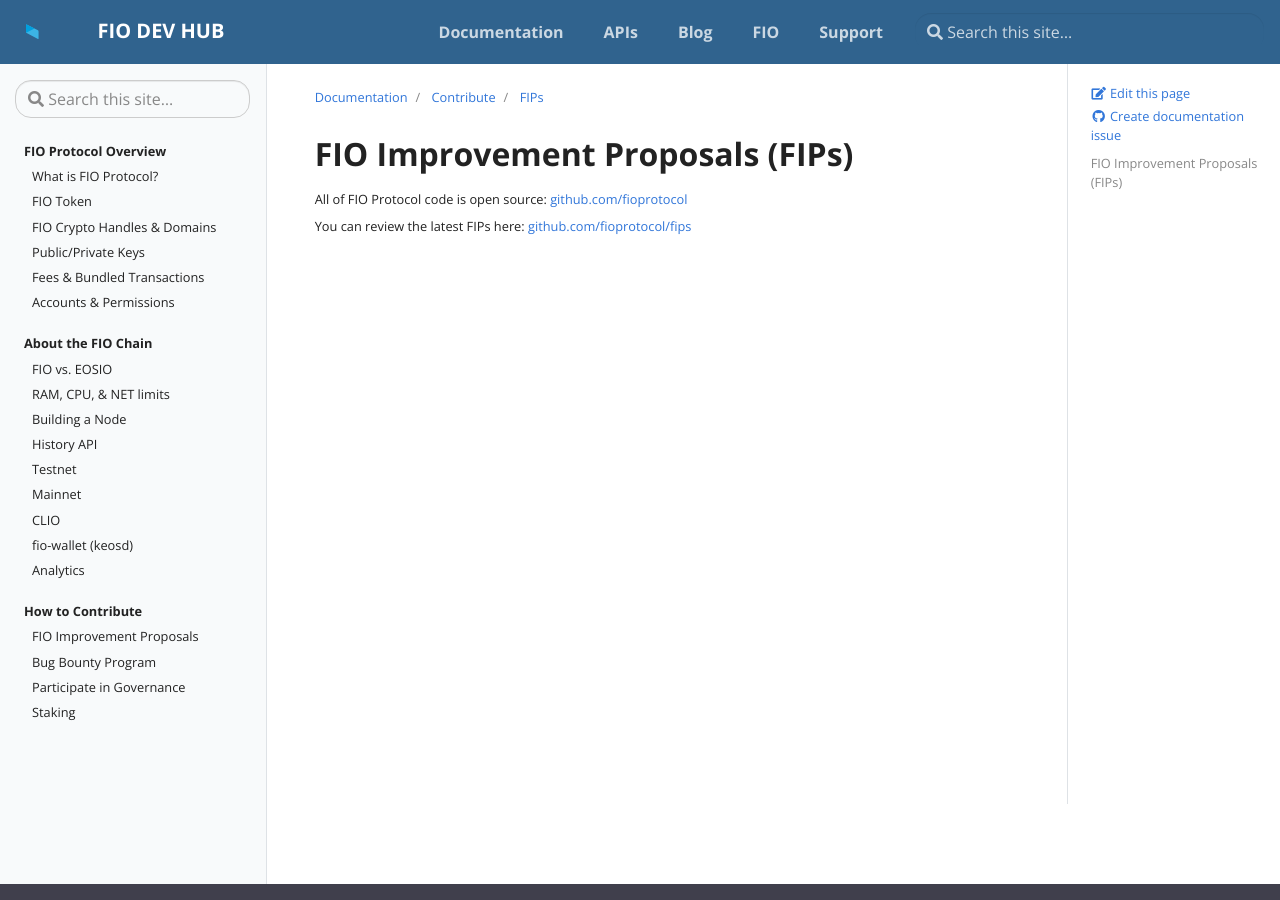
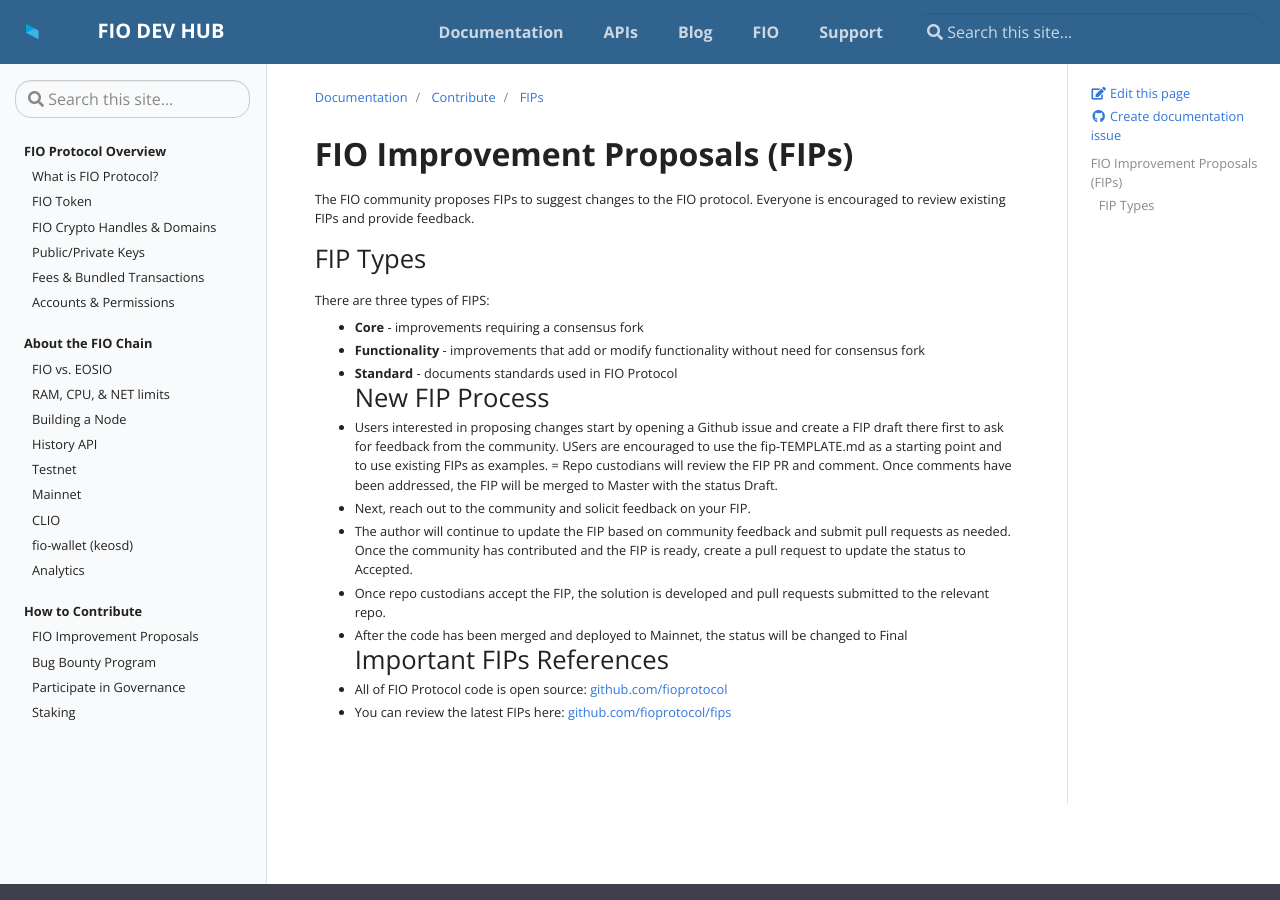
Before and after one commit to fioprotocol/fio-devhub, a Jekyll site: the page built from _docs/contribute/fips.md, in a window 1280 px wide and 900 px high. Built offline with Jekyll 4.4.1, drawn with Linux system fonts in a browser that asks for light colours.

Commit message:
Update fips.md
Provided user oriented content for the FIPS page under contribute

```diff
--- a/_docs/contribute/fips.md
+++ b/_docs/contribute/fips.md
@@ -6,6 +6,19 @@ description: FIO Improvement Proposals
 
 # FIO Improvement Proposals (FIPs)
 
-All of FIO Protocol code is open source: [github.com/fioprotocol](https://github.com/fioprotocol){:rel="nofollow noopener noreferrer" target="_blank"}
-
-You can review the latest FIPs here: [github.com/fioprotocol/fips](https://github.com/fioprotocol/fips){:rel="nofollow noopener noreferrer" target="_blank"}
+The FIO community proposes FIPs to suggest changes to the FIO protocol.  Everyone is encouraged to review existing FIPs and provide feedback.
+## FIP Types
+There are three types of  FIPS:
+- **Core** - improvements requiring a consensus fork
+- **Functionality** - improvements that add or modify functionality without need for consensus fork
+- **Standard** - documents standards used in FIO Protocol
+## New FIP Process
+- Users interested in proposing changes start by opening a Github issue and create a FIP draft there first to ask for feedback from the community.  USers are encouraged to use the fip-TEMPLATE.md as a starting point and to use existing FIPs as examples.
+= Repo custodians will review the FIP PR and comment. Once comments have been addressed, the FIP will be merged to Master with the status Draft.
+- Next, reach out to the community and solicit feedback on your FIP.
+- The author will continue to update the FIP based on community feedback and submit pull requests as needed. Once the community has contributed and the FIP is ready, create a pull request to update the status to Accepted.
+- Once repo custodians accept the FIP, the solution is developed and pull requests submitted to the relevant repo.
+- After the code has been merged and deployed to Mainnet, the status will be changed to Final
+## Important FIPs References
+- All of FIO Protocol code is open source: [github.com/fioprotocol](https://github.com/fioprotocol){:rel="nofollow noopener noreferrer" target="_blank"}
+- You can review the latest FIPs here: [github.com/fioprotocol/fips](https://github.com/fioprotocol/fips){:rel="nofollow noopener noreferrer" target="_blank"}
```
